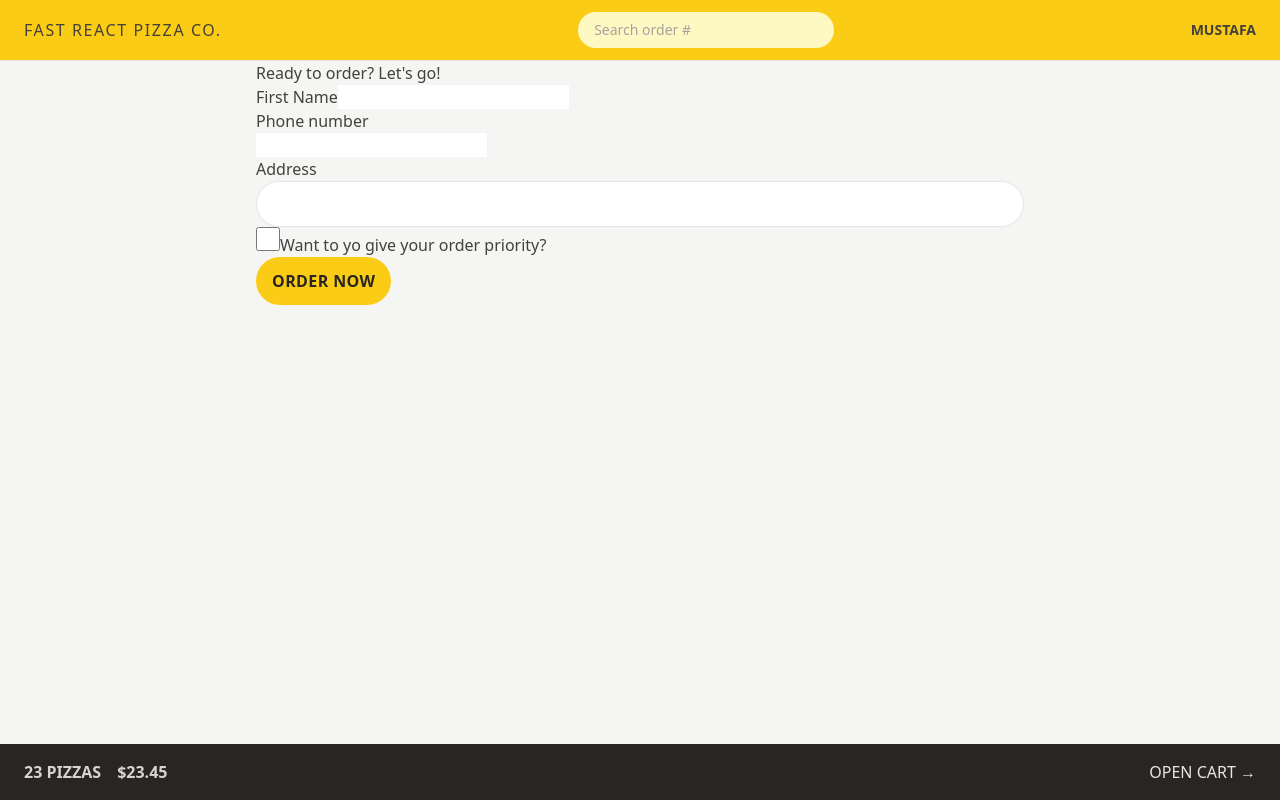
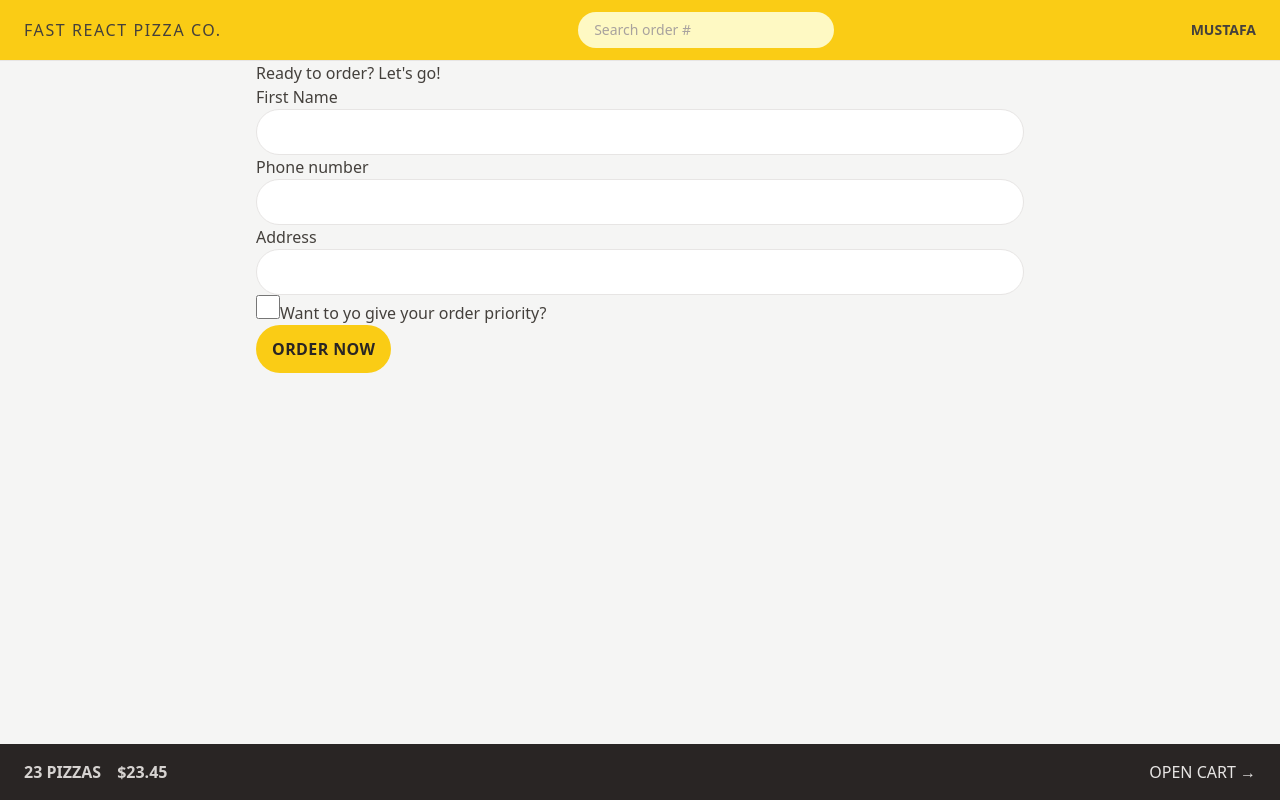
Before and after one commit to Mustafaelhdad/fast-pizza-project, a React (Vite) app: page /order/new in a window 1280 px wide. Built offline with nearby package versions, Linux system fonts and the light colour scheme.

Commit message:
using apply to resue css classes style aroudn

```diff
--- a/src/features/order/CreateOrder.jsx
+++ b/src/features/order/CreateOrder.jsx
@@ -48,13 +48,13 @@
       <Form method="POST">
         <div>
           <label>First Name</label>
-          <input type="text" name="customer" required />
+          <input className="input" type="text" name="customer" required />
         </div>
 
         <div>
           <label>Phone number</label>
           <div>
-            <input type="tel" name="phone" required />
+            <input className="input" type="tel" name="phone" required />
           </div>
           {formErros?.phone && <p>{formErros.phone}</p>}
         </div>
@@ -62,12 +62,7 @@
         <div>
           <label>Address</label>
           <div>
-            <input
-              className="w-full rounded-full border border-stone-200 px-4 py-2 text-sm transition-all duration-300 focus:outline-none focus:ring focus:ring-yellow-400 md:px-6 md:py-3"
-              type="text"
-              name="address"
-              required
-            />
+            <input className="input" type="text" name="address" required />
           </div>
         </div>
 
--- a/src/index.css
+++ b/src/index.css
@@ -2,41 +2,48 @@
 @tailwind components;
 @tailwind utilities;
 
-/* body {
-  font-family: system-ui, -apple-system, BlinkMacSystemFont, 'Segoe UI', Roboto,
-    Oxygen, Ubuntu, Cantarell, 'Open Sans', 'Helvetica Neue', sans-serif;
-  background-color: #f7f7f7;
-  color: #444;
+@layer components {
+  .input {
+    @apply w-full rounded-full border border-stone-200 px-4 py-2 text-sm transition-all duration-300 focus:outline-none focus:ring focus:ring-yellow-400 md:px-6 md:py-3;
+  }
 }
-
-.layout {
-  display: grid;
-  grid-template-rows: auto 1fr auto;
-  gap: 32px;
-  height: 100dvh;
-} */
 
 /* https://dev.to/afif/i-made-100-css-loaders-for-your-next-project-4eje */
 .loader {
   width: 45px;
   aspect-ratio: 0.75;
   --c: no-repeat linear-gradient(#333 0 0);
-  background: var(--c) 0% 50%, var(--c) 50% 50%, var(--c) 100% 50%;
+  background:
+    var(--c) 0% 50%,
+    var(--c) 50% 50%,
+    var(--c) 100% 50%;
   background-size: 20% 50%;
   animation: loading 1s infinite linear;
 }
 
 @keyframes loading {
   20% {
-    background-position: 0% 0%, 50% 50%, 100% 50%;
+    background-position:
+      0% 0%,
+      50% 50%,
+      100% 50%;
   }
   40% {
-    background-position: 0% 100%, 50% 0%, 100% 50%;
+    background-position:
+      0% 100%,
+      50% 0%,
+      100% 50%;
   }
   60% {
-    background-position: 0% 50%, 50% 100%, 100% 0%;
+    background-position:
+      0% 50%,
+      50% 100%,
+      100% 0%;
   }
   80% {
-    background-position: 0% 50%, 50% 50%, 100% 100%;
+    background-position:
+      0% 50%,
+      50% 50%,
+      100% 100%;
   }
 }
```
